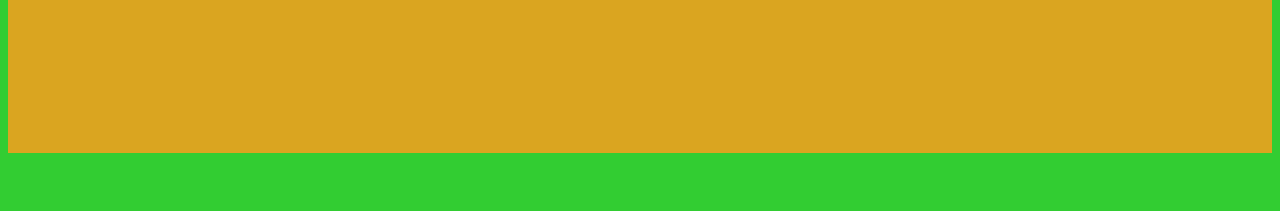
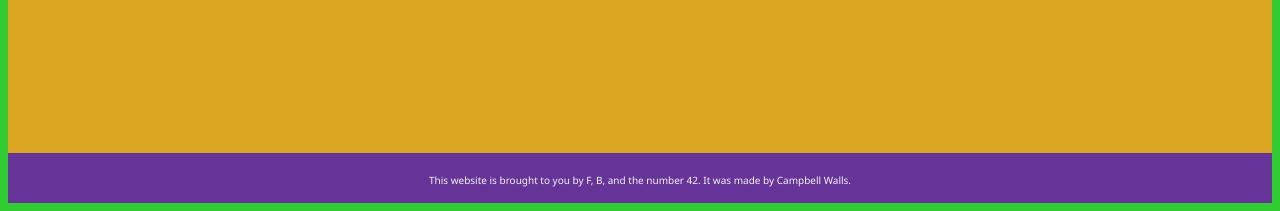
Before and after one commit to Doreamonxx/Week3, a plain HTML site: page index.html in a window 1280 px wide. Shown: the part 3698-3909 px from the top of the page. Before the commit the page ends 3859 px from the top, so only its background shows below. Drawn offline with Linux system fonts and the light colour scheme.

Commit message:
footer added (coming together now)

```diff
--- a/index.html
+++ b/index.html
@@ -103,5 +103,11 @@
 
 
         </main>
+
+        <footer>
+            <p>This website is brought to you by F, B, and the number 42.
+                It was made by Campbell Walls.
+            </p>
+        </footer>
 </body>
 </html>
--- a/styles.css
+++ b/styles.css
@@ -176,3 +176,17 @@ button:active{
     box-shadow: 0 5px darkred;
     transform: translateY(4px);
 }
+
+footer{
+    background-color: rebeccapurple;
+    height: 30px;
+    text-align: center;
+    font-family: 'Segoe UI', Tahoma, Geneva, Verdana, sans-serif;
+    font-size: x-small;
+    color: whitesmoke;
+    padding: 10px 0px;
+}
+
+.section-five{
+    background-color: goldenrod;
+}
```
